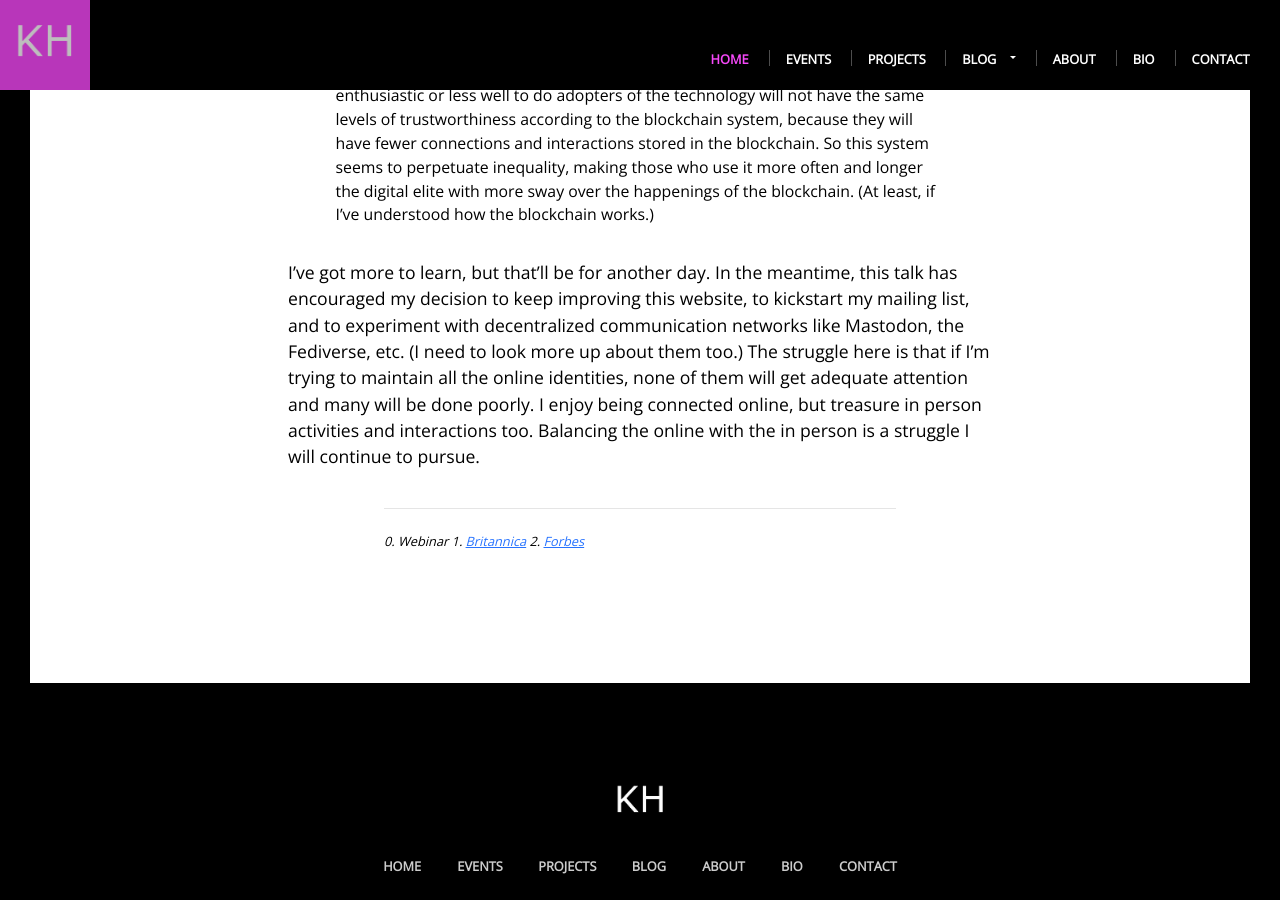
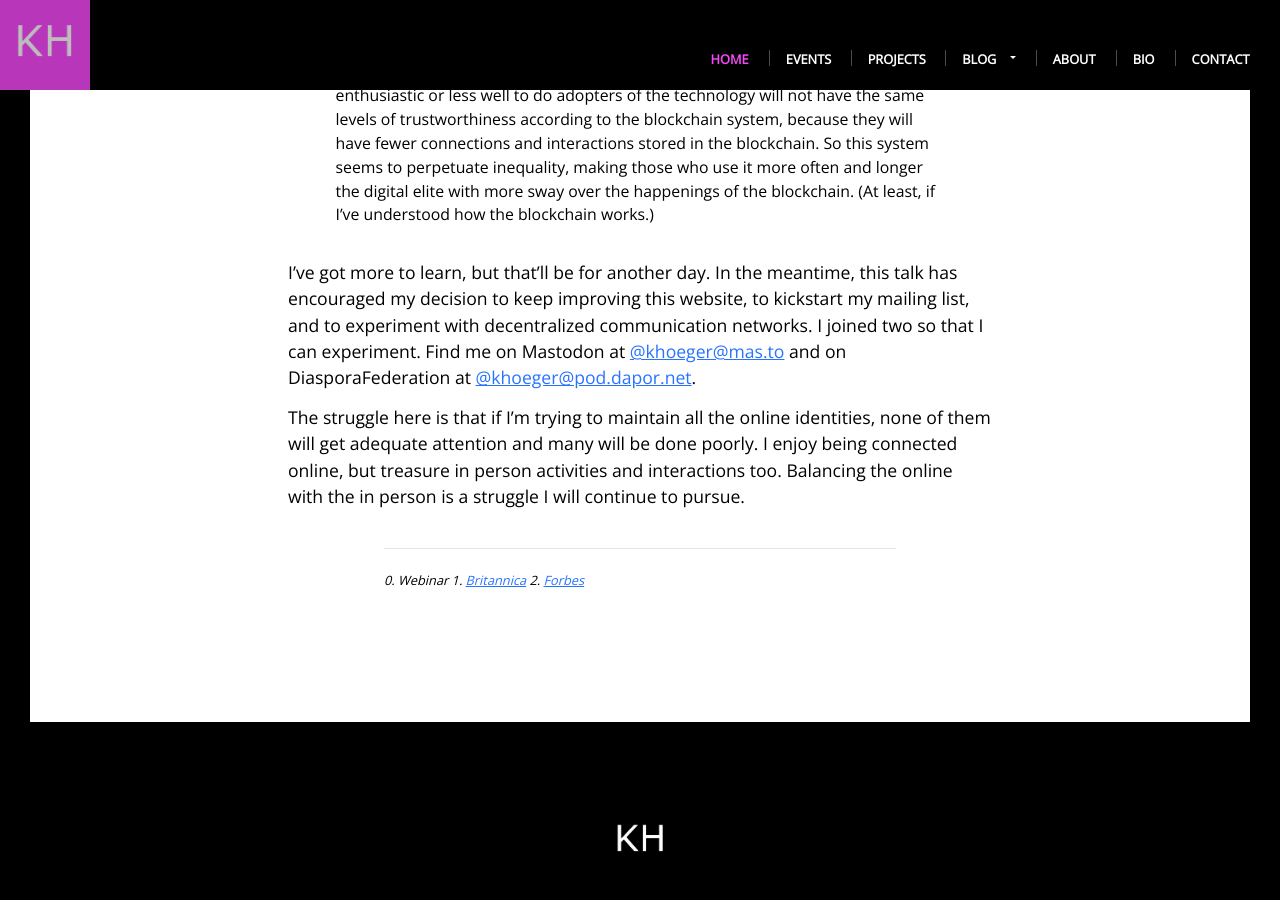
Before and after one commit to khoeger/khoeger.github.io, a Jekyll site: the page built from _posts/2022-11-21-ThoughtsOnDecenteringTheWeb.markdown, in a window 1280 px wide and 900 px high, scrolled down 2382 px. Built offline with Jekyll 4.4.1, drawn with Linux system fonts in a browser that asks for light colours.

Commit message:
Update post with social media links

```diff
--- a/_posts/2022-11-21-ThoughtsOnDecenteringTheWeb.markdown
+++ b/_posts/2022-11-21-ThoughtsOnDecenteringTheWeb.markdown
@@ -46,7 +46,10 @@ My major thoughts walking away
 4. Inequality is real! Societies with less access to modern technology and less enthusiastic or less well to do adopters of the technology will not have the same levels of trustworthiness according to the blockchain system, because they will have fewer connections and interactions stored in the blockchain. So this system seems to perpetuate inequality, making those who use it more often and longer the digital elite with more sway over the happenings of the blockchain. (At least, if I've understood how the blockchain works.)
 
 I've got more to learn, but that'll be for another day.
-In the meantime, this talk has encouraged my decision to keep improving this website, to kickstart my mailing list, and to experiment with decentralized communication networks like Mastodon, the Fediverse, etc. (I need to look more up about them too.)
+In the meantime, this talk has encouraged my decision to keep improving this website, to kickstart my mailing list, and to experiment with decentralized communication networks. I joined two so that I can experiment. Find me on Mastodon at [@khoeger@mas.to](https://mas.to/@khoeger) and on DiasporaFederation at [@khoeger@pod.dapor.net](https://pod.dapor.net/people/05075de04c3a013bd92b1600007ec19f).
+
+
+
 The struggle here is that if I'm trying to maintain all the online identities, none of them will get adequate attention and many will be done poorly.
 I enjoy being connected online, but treasure in person activities and interactions too.
 Balancing the online with the in person is a struggle I will continue to pursue.
```
